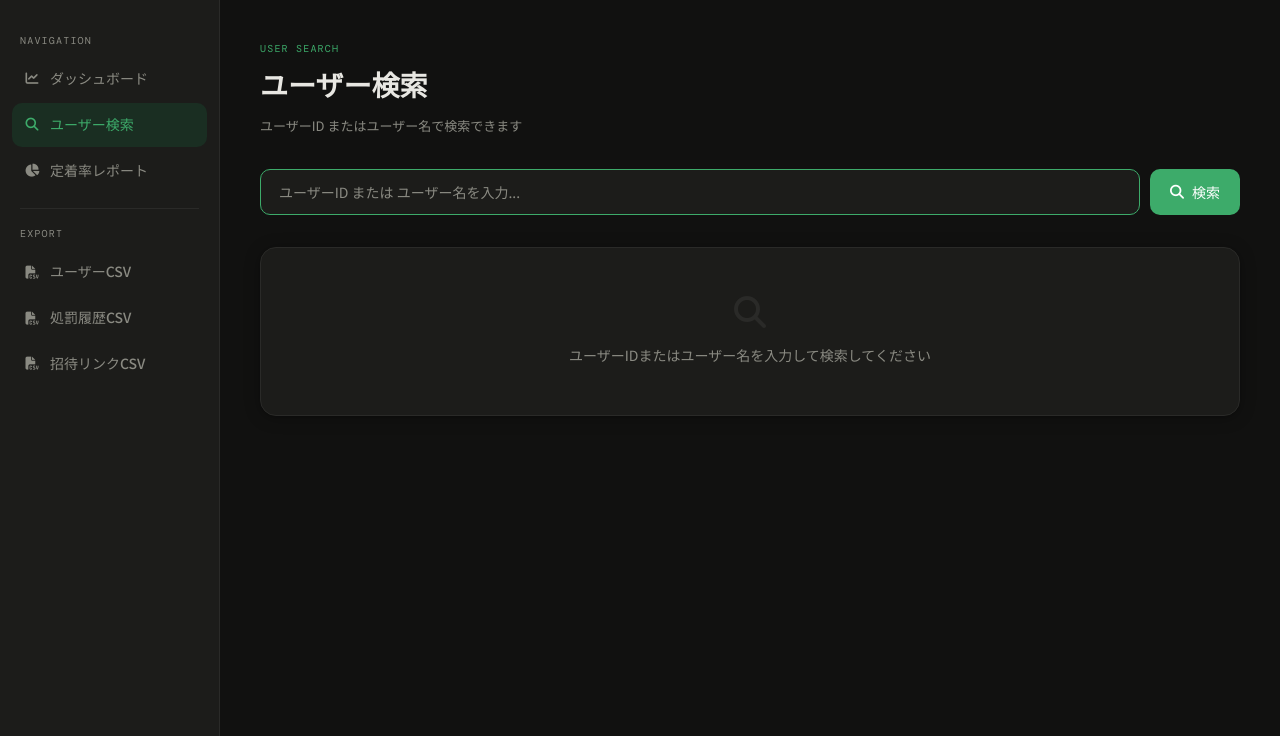
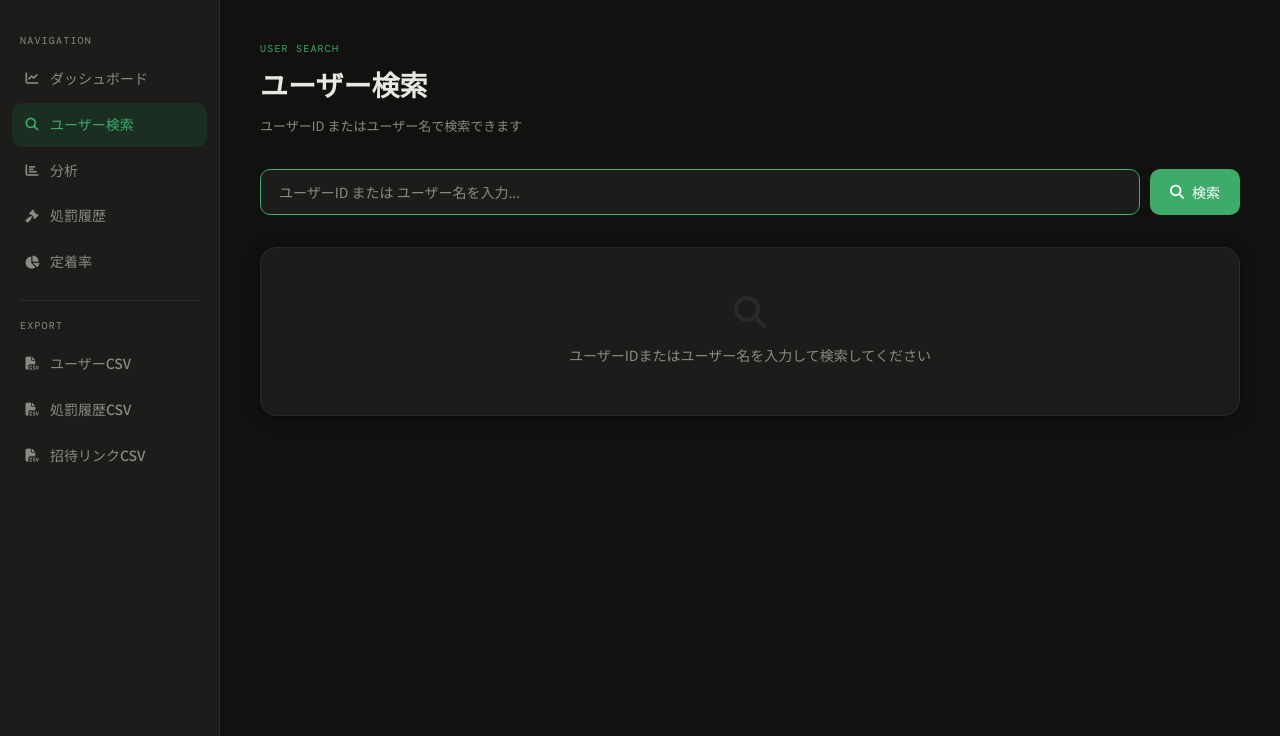
Before and after one commit to yuuuyunote/discord-dashboard, a FastAPI app: template templates/search.html in a window 1280 px wide. Shown: the part 64-800 px from the top of the page. Run offline with FastAPI, Linux system fonts and the light colour scheme; the template is opened without the code that fills it, so the values that code supplies are empty; parts of the project's set-up code (start-up, migrations or seed data) failed here and were passed over.

Commit message:
Update navigation links in search.html

```diff
--- a/templates/search.html
+++ b/templates/search.html
@@ -102,9 +102,11 @@
     <aside class="sidebar">
       <div class="sidebar-label">Navigation</div>
       <nav class="sidebar-nav">
-        <a href="/dashboard"><i class="fa-solid fa-chart-line"></i> ダッシュボード</a>
+        <a href="/dashboard" class=""><i class="fa-solid fa-chart-line"></i> ダッシュボード</a>
         <a href="/search" class="active"><i class="fa-solid fa-magnifying-glass"></i> ユーザー検索</a>
-        <a href="/retention"><i class="fa-solid fa-chart-pie"></i> 定着率レポート</a>
+        <a href="/analytics" class=""><i class="fa-solid fa-chart-bar"></i> 分析</a>
+        <a href="/punishments" class=""><i class="fa-solid fa-gavel"></i> 処罰履歴</a>
+        <a href="/retention" class=""><i class="fa-solid fa-chart-pie"></i> 定着率</a>
       </nav>
       <hr class="sidebar-divider">
       <div class="sidebar-label">Export</div>
@@ -395,9 +397,10 @@
   <!-- モバイル用ボトムナビ -->
   <nav class="dash-mobile-nav">
     <a href="/dashboard" class=""><i class="fa-solid fa-chart-line"></i>ホーム</a>
-    <a href="/search"><i class="fa-solid fa-magnifying-glass"></i>検索</a>
-    <a href="/retention"><i class="fa-solid fa-chart-pie"></i>定着率</a>
-    <a href="/api/csv/users" target="_blank"><i class="fa-solid fa-download"></i>CSV</a>
+    <a href="/search" class="active"><i class="fa-solid fa-magnifying-glass"></i>検索</a>
+    <a href="/analytics" class=""><i class="fa-solid fa-chart-bar"></i>分析</a>
+    <a href="/punishments" class=""><i class="fa-solid fa-gavel"></i>処罰</a>
+    <a href="/retention" class=""><i class="fa-solid fa-chart-pie"></i>定着率</a>
   </nav>
 </body>
 </html>
```
